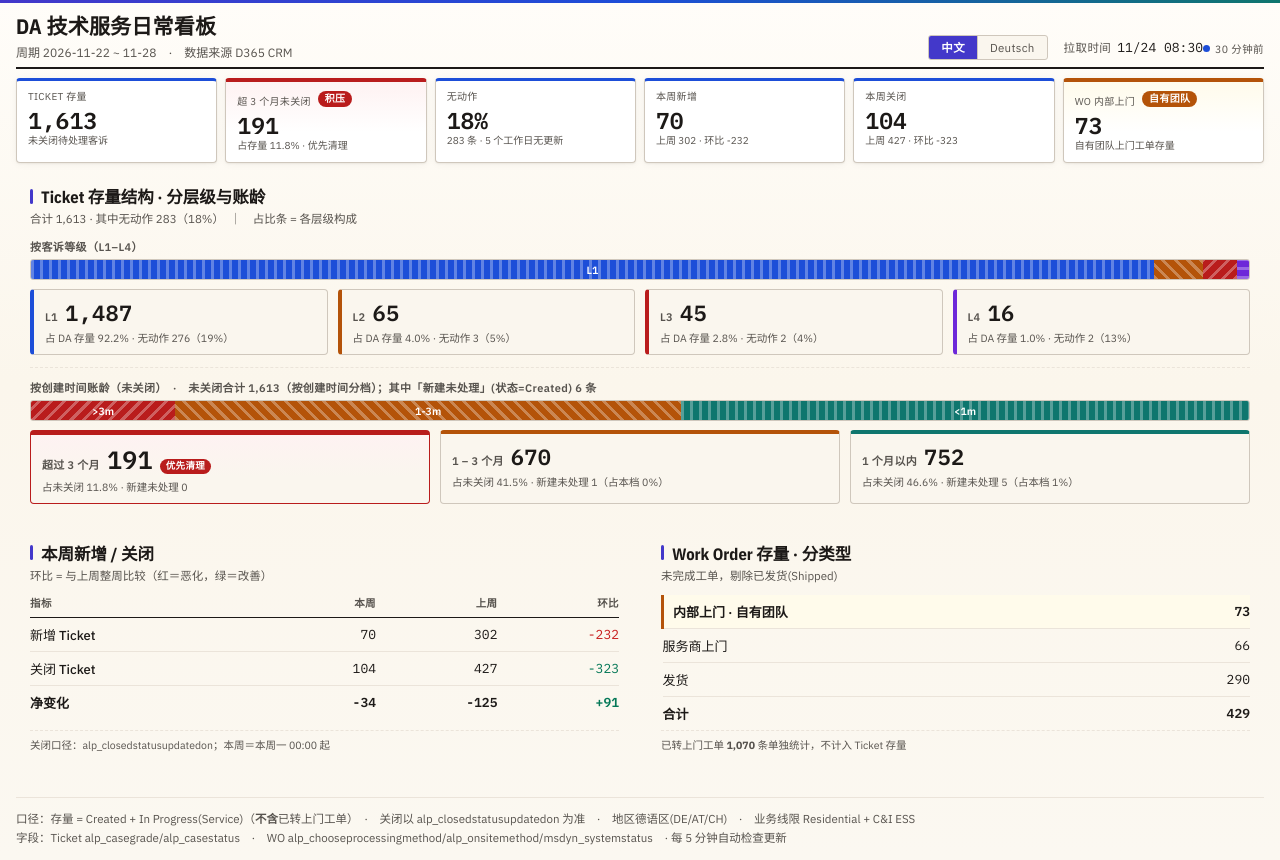
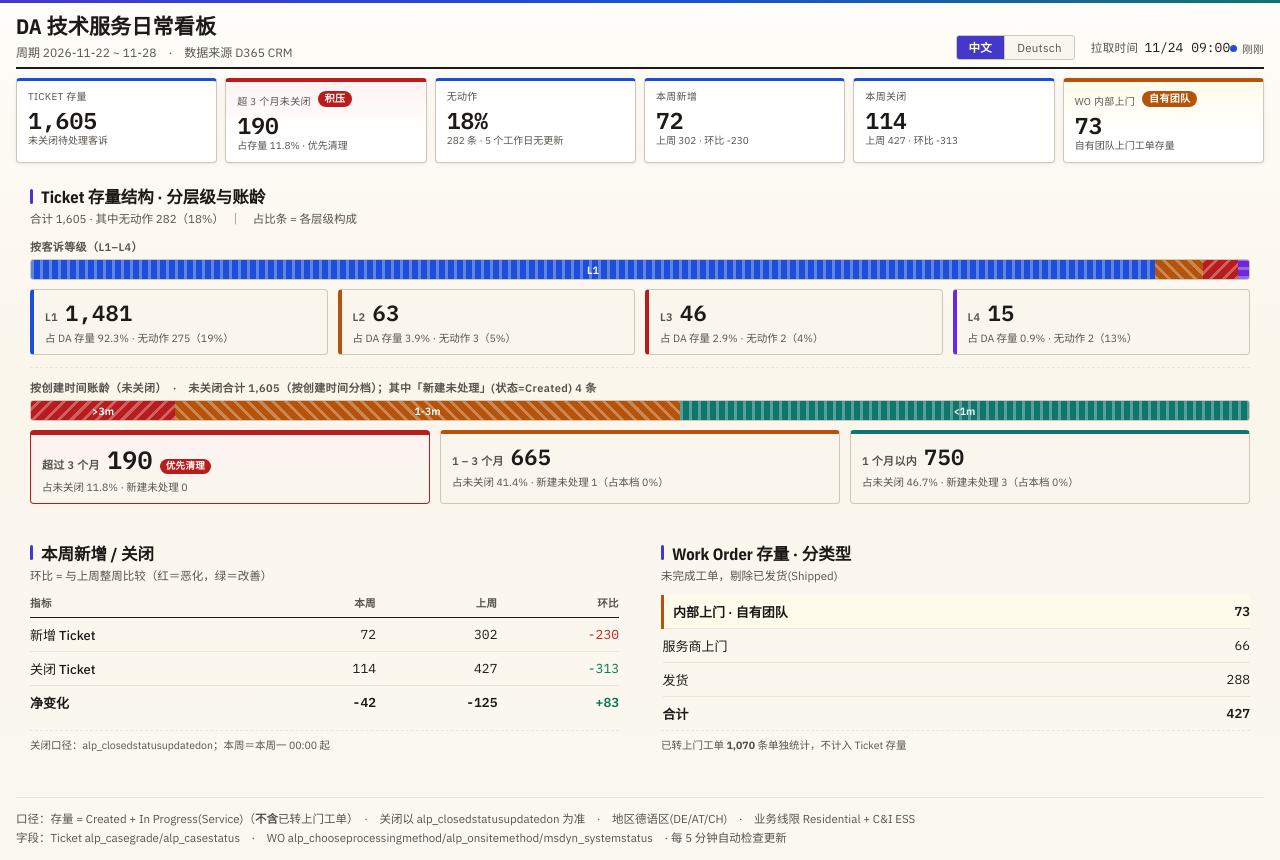
Before and after one commit to VVWizardHu/AEDATS, a plain HTML site: page index.html in a window 1280 px wide. Drawn offline with nearby package versions, Linux system fonts and the light colour scheme.

Commit message:
ticket/wo daily update 2026-11-24

```diff
--- a/index.html
+++ b/index.html
@@ -270,20 +270,20 @@
 
 <script>
 /* ========== 数据块（脚本自动替换，勿手改） ========== */
-const PULLED = new Date(1795509059759);
+const PULLED = new Date(1795510859747);
 const regions = ['德语区(DE/AT/CH)'];
 const tiers = ['L1','L2','L3','L4'];
 const types = ['内部上门','服务商上门','发货'];
-const stock = {"德语区(DE/AT/CH)|L1":1487,"德语区(DE/AT/CH)|L2":65,"德语区(DE/AT/CH)|L3":45,"德语区(DE/AT/CH)|L4":16};
-const noAction = {"德语区(DE/AT/CH)|L1":276,"德语区(DE/AT/CH)|L2":3,"德语区(DE/AT/CH)|L3":2,"德语区(DE/AT/CH)|L4":2};
+const stock = {"德语区(DE/AT/CH)|L1":1481,"德语区(DE/AT/CH)|L2":63,"德语区(DE/AT/CH)|L3":46,"德语区(DE/AT/CH)|L4":15};
+const noAction = {"德语区(DE/AT/CH)|L1":275,"德语区(DE/AT/CH)|L2":3,"德语区(DE/AT/CH)|L3":2,"德语区(DE/AT/CH)|L4":2};
 const onsite = {"德语区(DE/AT/CH)|L1":456,"德语区(DE/AT/CH)|L2":44,"德语区(DE/AT/CH)|L3":570,"德语区(DE/AT/CH)|L4":0};
-const newThis = {"德语区(DE/AT/CH)|L1":69,"德语区(DE/AT/CH)|L2":0,"德语区(DE/AT/CH)|L3":0,"德语区(DE/AT/CH)|L4":1};
+const newThis = {"德语区(DE/AT/CH)|L1":69,"德语区(DE/AT/CH)|L2":1,"德语区(DE/AT/CH)|L3":1,"德语区(DE/AT/CH)|L4":1};
 const newLast = {"德语区(DE/AT/CH)|L1":274,"德语区(DE/AT/CH)|L2":15,"德语区(DE/AT/CH)|L3":12,"德语区(DE/AT/CH)|L4":1};
-const closedThis = {"德语区(DE/AT/CH)|L1":94,"德语区(DE/AT/CH)|L2":3,"德语区(DE/AT/CH)|L3":6,"德语区(DE/AT/CH)|L4":1};
+const closedThis = {"德语区(DE/AT/CH)|L1":101,"德语区(DE/AT/CH)|L2":6,"德语区(DE/AT/CH)|L3":6,"德语区(DE/AT/CH)|L4":1};
 const closedLast = {"德语区(DE/AT/CH)|L1":384,"德语区(DE/AT/CH)|L2":15,"德语区(DE/AT/CH)|L3":25,"德语区(DE/AT/CH)|L4":3};
-const woStock = {"德语区(DE/AT/CH)|发货":290,"德语区(DE/AT/CH)|内部上门":73,"德语区(DE/AT/CH)|服务商上门":66};
-const ageAll = {"德语区(DE/AT/CH)|>3m":191,"德语区(DE/AT/CH)|1-3m":670,"德语区(DE/AT/CH)|<1m":752};
-const ageNew = {"德语区(DE/AT/CH)|>3m":0,"德语区(DE/AT/CH)|1-3m":1,"德语区(DE/AT/CH)|<1m":5};
+const woStock = {"德语区(DE/AT/CH)|发货":288,"德语区(DE/AT/CH)|内部上门":73,"德语区(DE/AT/CH)|服务商上门":66};
+const ageAll = {"德语区(DE/AT/CH)|>3m":190,"德语区(DE/AT/CH)|1-3m":665,"德语区(DE/AT/CH)|<1m":750};
+const ageNew = {"德语区(DE/AT/CH)|>3m":0,"德语区(DE/AT/CH)|1-3m":1,"德语区(DE/AT/CH)|<1m":3};
 const weekStart = new Date(1795388400000);
 
 /* ========== 双语词典 ========== */
```
